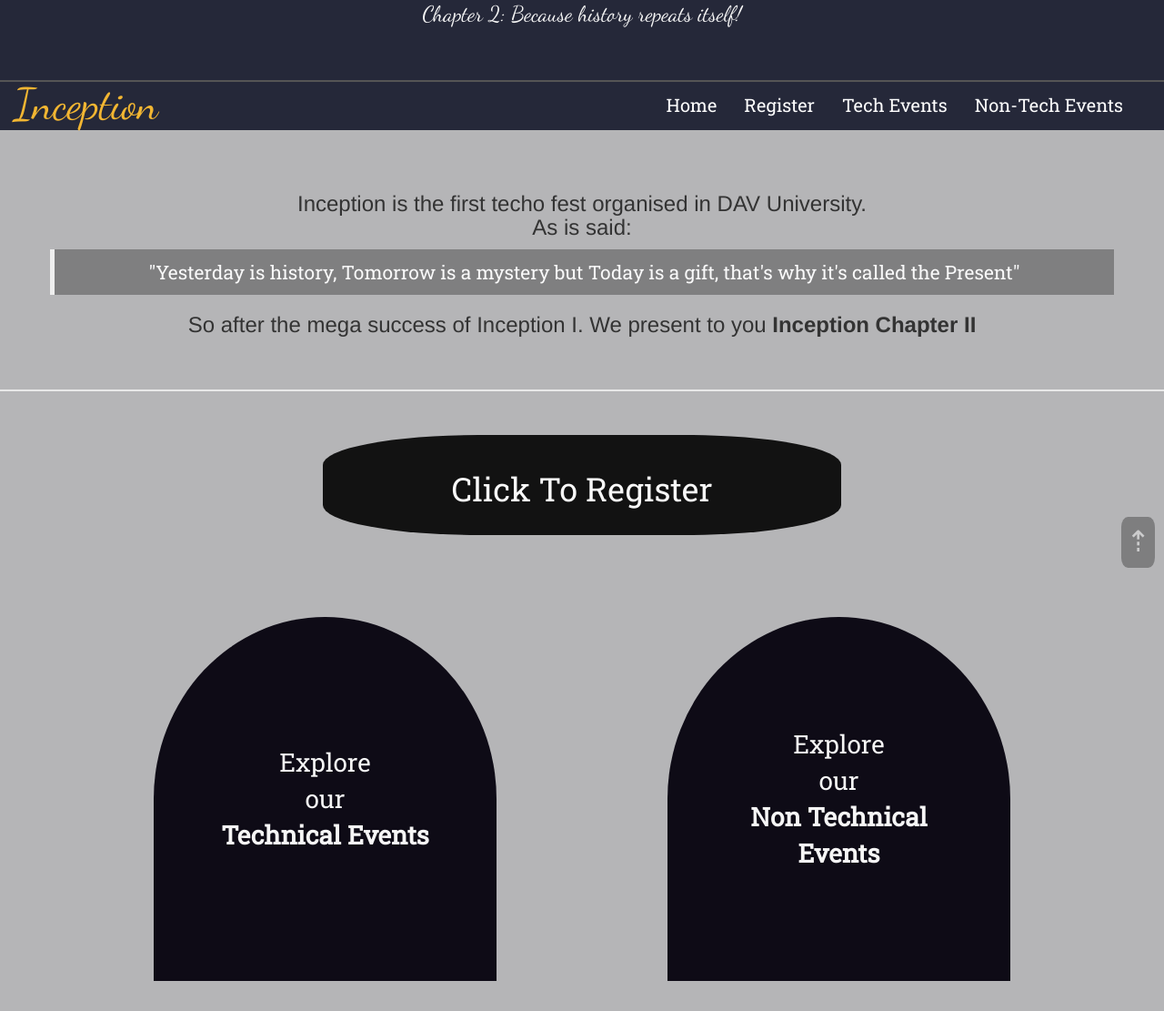
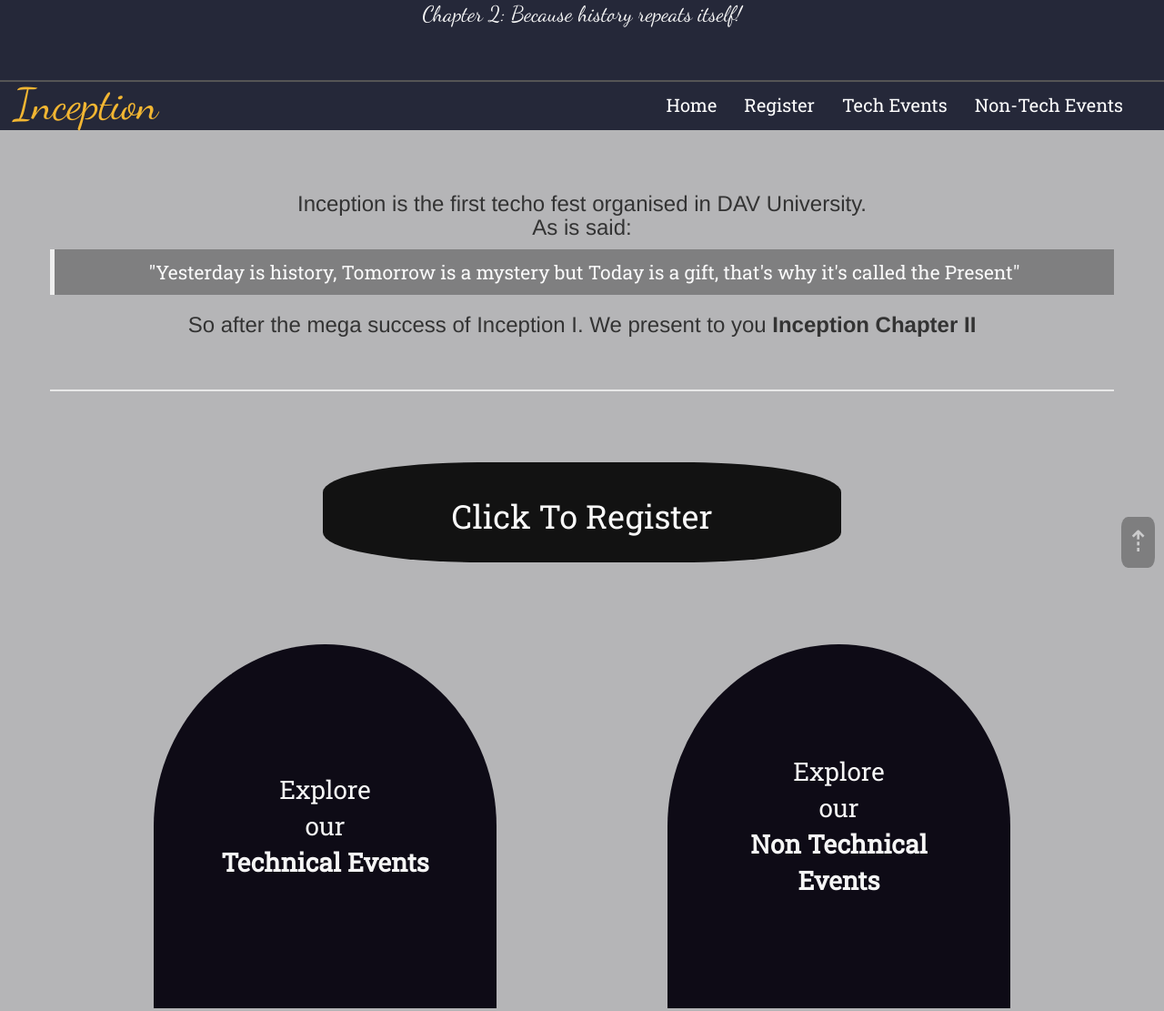
Before and after one commit to inceptiondavu/inc, a plain HTML site: page index.html in a window 1280 px wide. Shown: the part 166-1277 px from the top of the page at 91% size. Drawn offline with Linux system fonts and the light colour scheme.

Commit message:
Update main.css

```diff
--- a/main.css
+++ b/main.css
@@ -112,7 +112,6 @@ body{
 #desc-inception{
     margin: 0;
     background: #b5b5b7;
-    border-bottom: 2px solid #e8e8e8;
 }
 
 #desc-inception h3 span{
@@ -128,6 +127,7 @@ body{
 #cta{
     background: #b5b5b7;
     border-bottom: 2px solid #e8e8e8;
+    border-top: 2px solid #e8e8e8;
 }
 
 #register{
@@ -135,6 +135,7 @@ body{
     padding: 20px;
     background: rgba(0,0,0,0.9);
     border-radius: 30%;
+    margin-top: 30px;
 }
 
 #register > h2{
```
